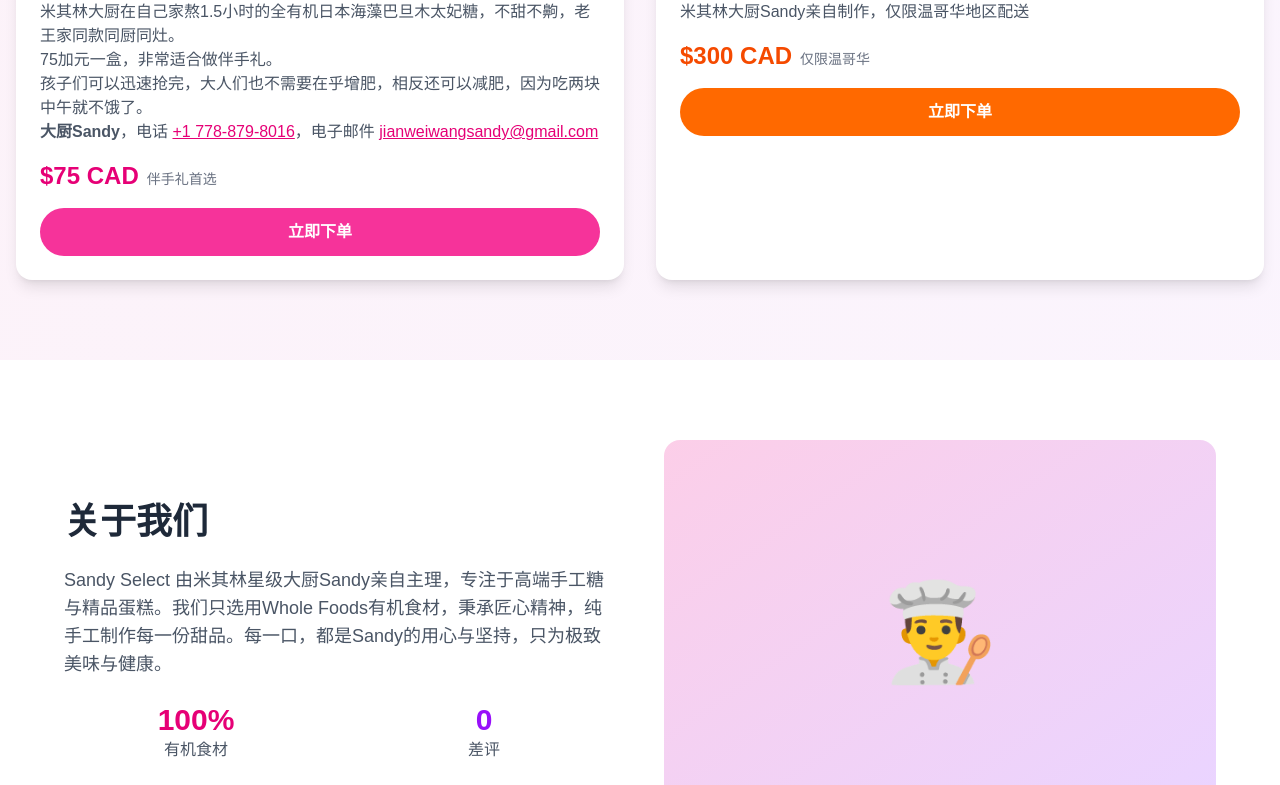
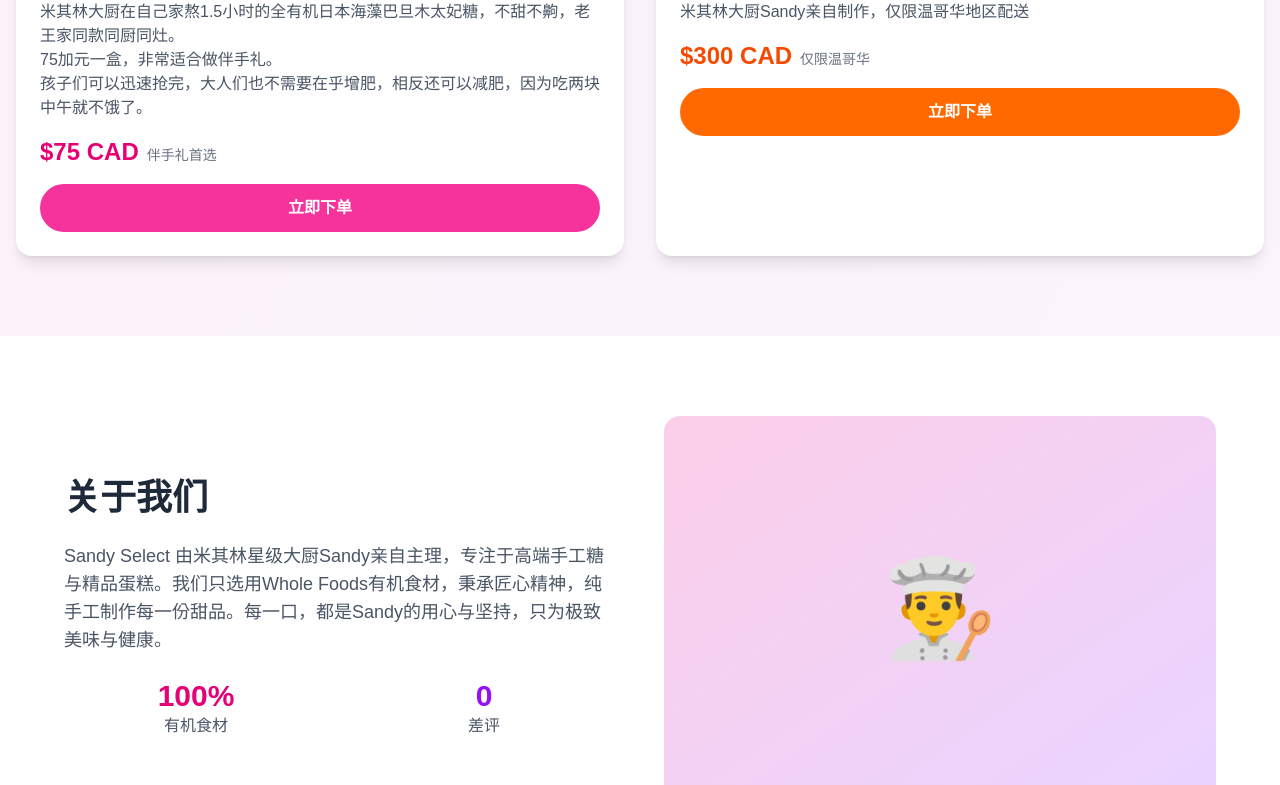
Before and after one commit to gaoyuze2019/sandyselect, a Next.js app: page / in a window 1280 px wide. Shown: the part 1300-2085 px from the top of the page. Built offline with nearby package versions, Linux system fonts and the light colour scheme.

Commit message:
remove contact info from handmade candy description

```diff
--- a/src/app/page.tsx
+++ b/src/app/page.tsx
@@ -70,7 +70,6 @@ export default function Home() {
                   米其林大厨在自己家熬1.5小时的全有机日本海藻巴旦木太妃糖，不甜不齁，老王家同款同厨同灶。<br/>
                   75加元一盒，非常适合做伴手礼。<br/>
                   孩子们可以迅速抢完，大人们也不需要在乎增肥，相反还可以减肥，因为吃两块中午就不饿了。<br/>
-                  <b>大厨Sandy</b>，电话 <a href="tel:+17788798016" className="underline text-pink-600">+1 778-879-8016</a>，电子邮件 <a href="mailto:jianweiwangsandy@gmail.com" className="underline text-pink-600">jianweiwangsandy@gmail.com</a>
                 </p>
                 <div className="mb-4">
                   <span className="text-2xl font-bold text-pink-600">$75 CAD</span>
```
